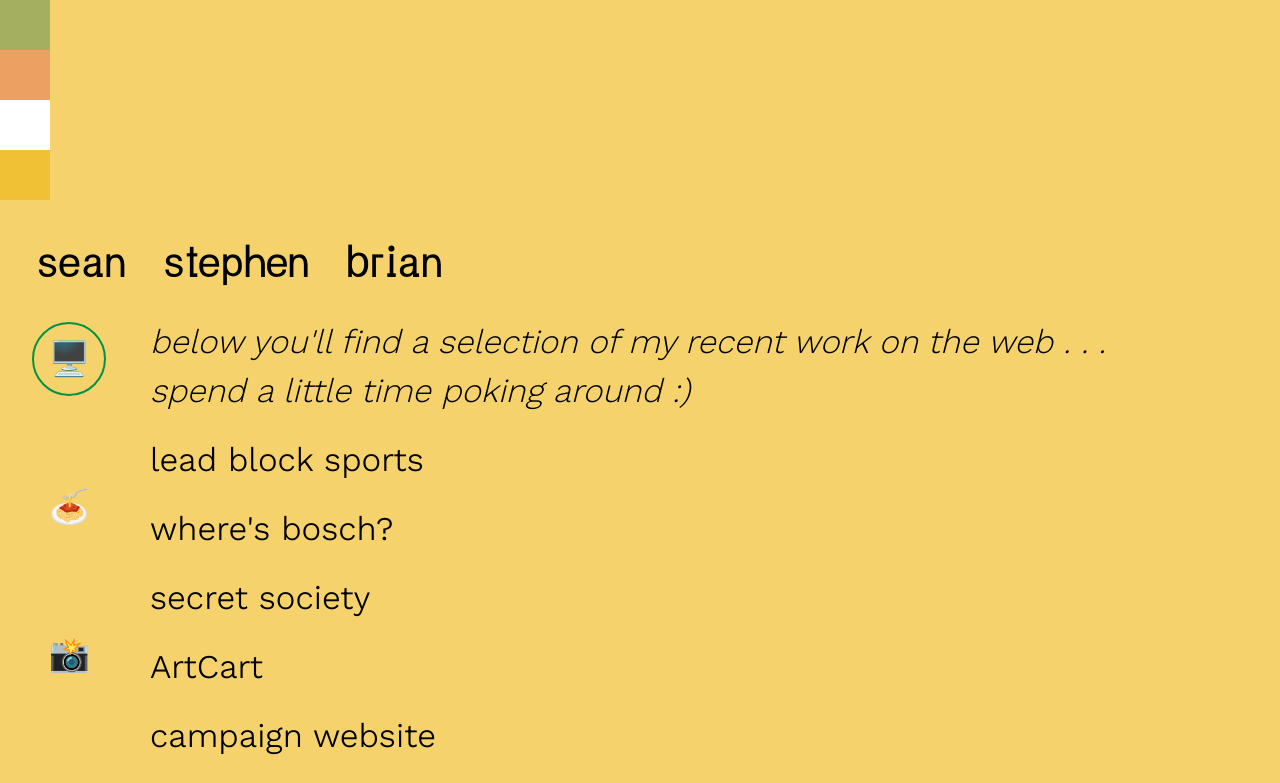
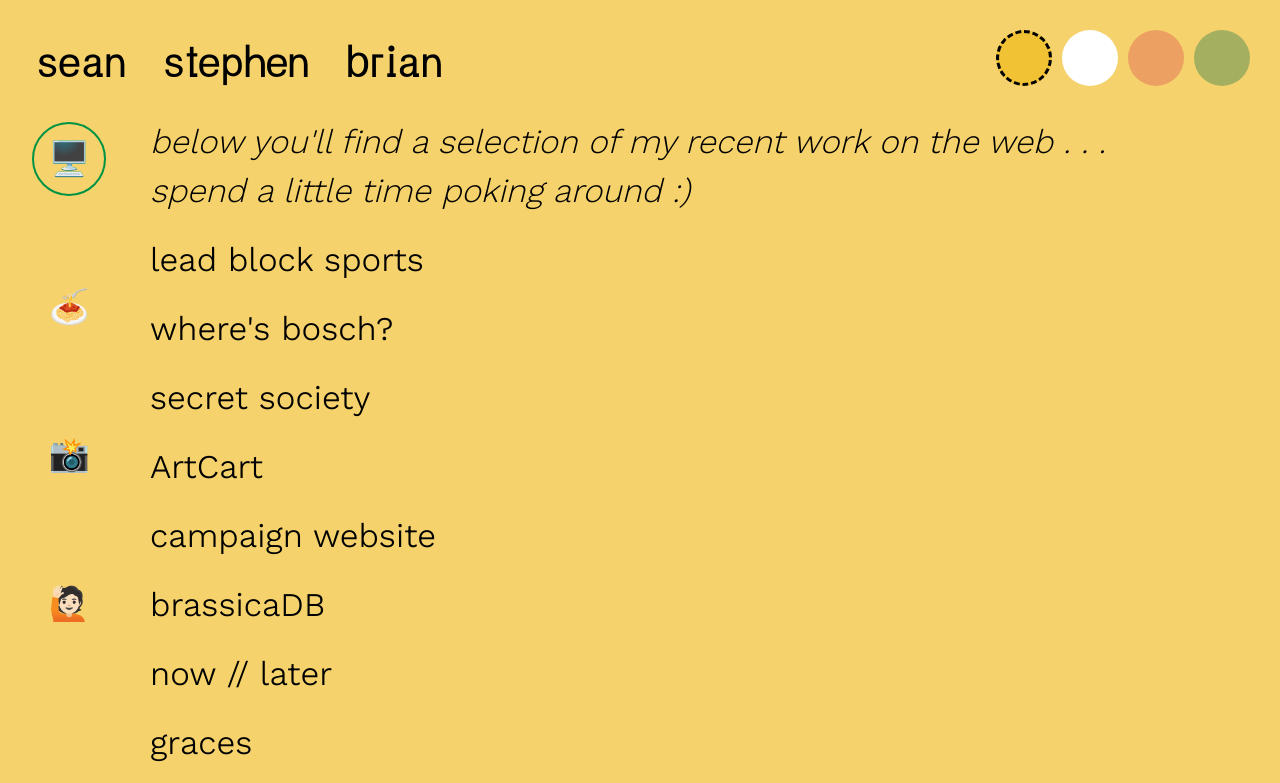
Before and after one commit to seanstephenbrian/portfolio, a React (Create React App) app in the folder client/: page / in a window 1280 px wide. Shown: the top 783 px of the page. Built offline with nearby package versions, Linux system fonts and the light colour scheme.

Commit message:
get bg color picker working

```diff
--- a/client/src/App.js
+++ b/client/src/App.js
@@ -10,10 +10,10 @@ import './styles/main.scss';
 function App() {
 
     const [bgColors, setBgColors] = useState({
-        green: '#719a5a9b',
+        yellow: '#efb918a3',
+        white: '#ffffff',
         red: '#dd60576c',
-        white: '#ffffff',
-        yellow: '#efb918a3'
+        green: '#719a5a9b'
     });
     const [currentBg, setCurrentBg] = useState(bgColors.yellow)
     const [section, setSection] = useState('web');
@@ -29,7 +29,11 @@ function App() {
                 backgroundColor: currentBg
             }}
         >
-            <BgToggle colorOptions={bgColors} />
+            <BgToggle
+                colorOptions={bgColors}
+                selectedColor={currentBg}
+                updateColor={color => setCurrentBg(color)}
+            />
             <Header />
             <main>
                 <Menu relaySection={updateSection} />
--- a/client/src/components/BgPicker.js
+++ b/client/src/components/BgPicker.js
@@ -1,22 +1,21 @@
 import React from 'react';
+import uniqid from 'uniqid';
 
 import '../styles/bgpicker.scss';
 
 export default function BgPicker(props) {
 
-    const { colorOptions } = props;
+    const { colorOptions, selectedColor, updateColor } = props;
 
     return (
         <div className='bg-picker'>
             {Object.values(colorOptions).map((color) => {
                 return (
                     <div
-                        style={{
-                            height: '50px',
-                            width: '50px',
-                            backgroundColor: color
-                        }}
-                    >
+                        className={color === selectedColor ? 'selected' : ''}
+                        key={uniqid()}
+                        onClick={() => updateColor(color)}
+                        style={{ backgroundColor: color }}>
                     </div>
                 )
             })}
--- a/client/src/components/Header.js
+++ b/client/src/components/Header.js
@@ -22,12 +22,12 @@ export default function Header(props) {
     }
 
     return (
-        <header
-            className='header'
-            onMouseOver={() => setShuffled(true)}
-            onMouseLeave={() => setShuffled(false)}
-        >
-            <section className='name'>
+        <header className='header'>
+            <section
+                className='name'
+                onMouseOver={() => setShuffled(true)}
+                onMouseLeave={() => setShuffled(false)}
+            >
                 {shuffled ?
                 returnShuffledNames(names).map((name, index) => {
                     return <span className={`name-${index}`} key={uniqid()}>{name}</span>;
--- a/client/src/styles/bgpicker.scss
+++ b/client/src/styles/bgpicker.scss
@@ -0,0 +1,38 @@
+.bg-picker {
+    position: absolute;
+    top: 0;
+    right: 0;
+    display: flex;
+    gap: 10px;
+    margin: 30px;
+
+    div {
+        cursor: pointer;
+        border: 3px solid transparent;
+        border-radius: 50%;
+        height: 50px;
+        width: 50px;
+        transition: transform 0.1s ease-in-out;
+    }
+
+    div:hover {
+        transform: scale(1.15);
+    }
+
+    .selected {
+        border: 3px dashed black;
+    }
+}
+
+@media screen and (max-width: 1000px) {
+    .bg-picker {
+        margin: 20px 0 0;
+        width: 174px;
+        left: calc(50vw - 87px);
+
+        div {
+            height: 30px;
+            width: 30px;
+        }
+    }
+}
--- a/client/src/styles/header.scss
+++ b/client/src/styles/header.scss
@@ -23,6 +23,7 @@
 
 @media screen and (max-width: 1000px) {
     header.header {
+        padding-top: calc(2.75*var(--padding));
         justify-content: center;
     }
 }
--- a/client/src/styles/main.scss
+++ b/client/src/styles/main.scss
@@ -72,6 +72,7 @@ body {
 }
 
 .wrapper {
+    position: relative;
     min-height: 100vh;
 
     main {
```
Also changed, not shown: client/src/styles/menu.scss (line endings or trailing spaces).
